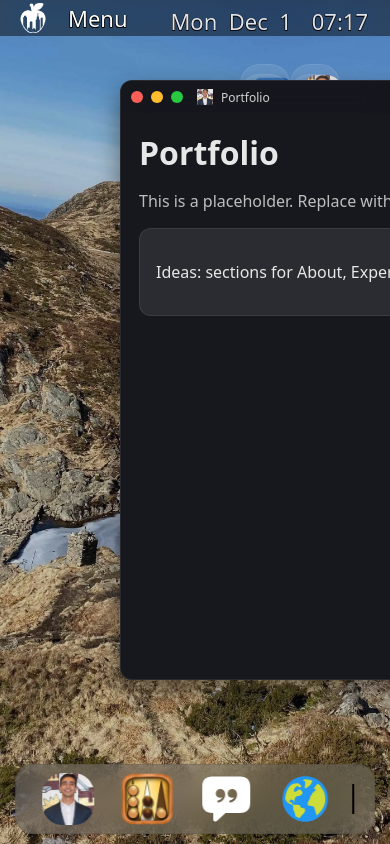
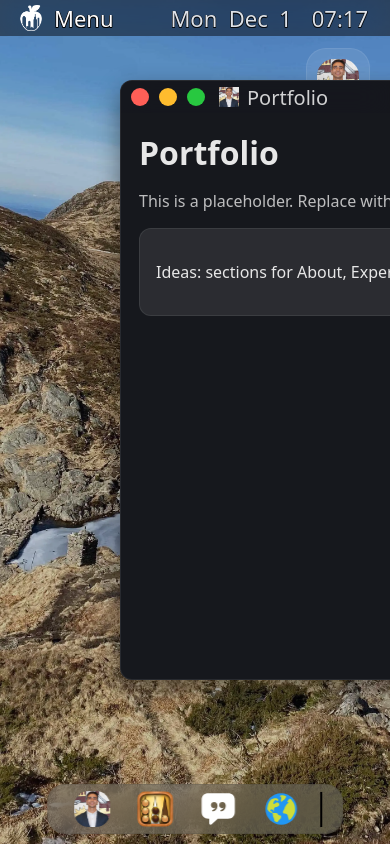
Before and after one commit to RoySchor/personal-website, a React (Vite) app in the folder 2d-personal-portfolio-website/: page / in a window 390 px wide. Shown: the top 844 px of the page. Built offline with nearby package versions, Linux system fonts and the light colour scheme.

Commit message:
sizing and additional changes

```diff
--- a/2d-personal-portfolio-website/src/index.css
+++ b/2d-personal-portfolio-website/src/index.css
@@ -20,13 +20,15 @@
   --desktop-right-offset-row-1: 50px;
   --desktop-right-offset-row-2: 1150px;
   --dock-height: 100px;
+  --dock-divider-height: 80px;
   --dock-icon-size: 86px;
-  --dock-icon-small: 100px;
+  --dock-icon-small: 72px;
   --dock-gap: 20px;
   --dock-padding: 10px 34px;
   --menubar-height: 45px;
   --menubar-font-size: 28px;
-  --menubar-logo-size: 36px;
+  --menubar-logo-size: 32px;
+  --menubar-gap: 10px;
   --ui-scale: 1;
 }
 
@@ -34,20 +36,22 @@
 @media (max-width: 1024px) {
   :root {
     --desktop-icon-size: 42px;
-    --desktop-icon-width: 50px;
-    --desktop-icon-top-offset: 64px;
-    --desktop-icon-gap: 10px;
-    --desktop-icon-font-size: 24px;
-    --desktop-right-offset-row-1: 50px;
-    --desktop-right-offset-row-2: 100px;
-    --dock-height: 70px;
-    --dock-icon-size: 64px;
-    --dock-icon-small: 58px;
+    --desktop-icon-width: 64px;
+    --desktop-icon-top-offset: 48px;
+    --desktop-icon-gap: 100px;
+    --desktop-icon-font-size: 14px;
+    --desktop-right-offset-row-1: 20px;
+    --desktop-right-offset-row-2: 560px;
+    --dock-height: 50px;
+    --dock-divider-height: 35px;
+    --dock-icon-size: 48px;
+    --dock-icon-small: 42px;
     --dock-gap: 15px;
     --dock-padding: 5px 20px;
     --menubar-height: 36px;
     --menubar-font-size: 22px;
-    --menubar-logo-size: 30px;
+    --menubar-logo-size: 26px;
+    --menubar-gap: 10px;
     --ui-scale: 1;
   }
 }
--- a/2d-personal-portfolio-website/src/system/Desktop.tsx
+++ b/2d-personal-portfolio-website/src/system/Desktop.tsx
@@ -186,10 +186,10 @@ const Desktop: React.FC = () => {
         title="Blog"
         icon={iconBlog}
         onOpen={() => openApp("blog")}
-        rightOffset="var(--desktop-right-offset-row-1)"
+        rightOffset="var(--desktop-right-offset-row-2)"
         topOffset="var(--desktop-icon-top-offset)"
         iconGap="var(--desktop-icon-gap)"
-        gapMultiplier={3.1}
+        gapMultiplier={2}
       />
 
       {/* External-only (not in dock): LinkedIn + GitHub */}
--- a/2d-personal-portfolio-website/src/system/Dock.tsx
+++ b/2d-personal-portfolio-website/src/system/Dock.tsx
@@ -44,7 +44,7 @@ const Dock: React.FC<DockProps> = ({ apps, openApp, minimizedWindows, restoreWin
       <div
         style={{
           width: 1.5,
-          height: "calc(var(--dock-height) - 40px)",
+          height: "var(--dock-divider-height)",
           background: "rgb(0, 0, 0)",
         }}
       />
--- a/2d-personal-portfolio-website/src/system/MenuBar.tsx
+++ b/2d-personal-portfolio-website/src/system/MenuBar.tsx
@@ -19,14 +19,6 @@ const MenuBar: React.FC<MenuBarProps> = ({ onShutdown, onLock }) => {
     window.addEventListener("mousedown", handler);
     return () => window.removeEventListener("mousedown", handler);
   }, []);
-
-  const menubarLogoSize =
-    typeof window !== "undefined"
-      ? parseInt(
-          getComputedStyle(document.documentElement).getPropertyValue("--menubar-logo-size") ||
-            "36",
-        )
-      : 36;
 
   return (
     <div
@@ -51,7 +43,7 @@ const MenuBar: React.FC<MenuBarProps> = ({ onShutdown, onLock }) => {
           style={{
             display: "flex",
             alignItems: "center",
-            gap: 20,
+            gap: "var(--menubar-gap)",
             cursor: "pointer",
             padding: "4px 10px",
             borderRadius: 6,
@@ -65,7 +57,15 @@ const MenuBar: React.FC<MenuBarProps> = ({ onShutdown, onLock }) => {
           }}
           title="Menu"
         >
-          <img src={menuLogo} width={menubarLogoSize} height={menubarLogoSize} />
+          <img
+            src={menuLogo}
+            style={{
+              display: "flex",
+              alignItems: "center",
+              width: "var(--menubar-logo-size)",
+              height: "var(--menubar-logo-size)",
+            }}
+          />
           <span style={{ fontWeight: 400 }}>Menu</span>
         </div>
         {open && (
@@ -103,6 +103,8 @@ const MenuBar: React.FC<MenuBarProps> = ({ onShutdown, onLock }) => {
 
       <div
         style={{
+          display: "flex",
+          alignItems: "center",
           fontSize: 30,
           opacity: 0.85,
           paddingRight: 14,
--- a/2d-personal-portfolio-website/src/system/Window.tsx
+++ b/2d-personal-portfolio-website/src/system/Window.tsx
@@ -98,18 +98,21 @@ const Window: React.FC<Props> = (props) => {
         }}
       >
         {/* window traffic lights */}
-        <div style={{ display: "flex", gap: 8, marginRight: 6 }}>
+        <div style={{ display: "flex", gap: 10, marginRight: 6 }}>
           <Circle color="#ff5f57" onClick={props.onClose} />
           <Circle color="#febc2e" onClick={props.onMinimize} />
-          <Circle
-            color="#28c840"
-            onClick={() => {
-              /* (optional) maximize later */
+          <Circle color="#28c840" onClick={() => {}} />
+        </div>
+        {props.icon && (
+          <img
+            src={props.icon}
+            style={{
+              width: 20,
+              height: 20,
             }}
           />
-        </div>
-        {props.icon && <img src={props.icon} width={16} height={16} />}
-        <div style={{ fontSize: 12, opacity: 0.9 }}>{props.title}</div>
+        )}
+        <div style={{ fontSize: 20, opacity: 0.9 }}>{props.title}</div>
       </div>
 
       {/* Content */}
@@ -145,7 +148,7 @@ const Circle: React.FC<{ color: string; onClick?: () => void }> = ({ color, onCl
       e.stopPropagation();
       onClick?.();
     }}
-    style={{ width: 12, height: 12, background: color, borderRadius: 12, cursor: "pointer" }}
+    style={{ width: 18, height: 18, background: color, borderRadius: 12, cursor: "pointer" }}
   />
 );
 
```
Also changed, not shown: 1 other file (tests, documents, lock files or other folders).
